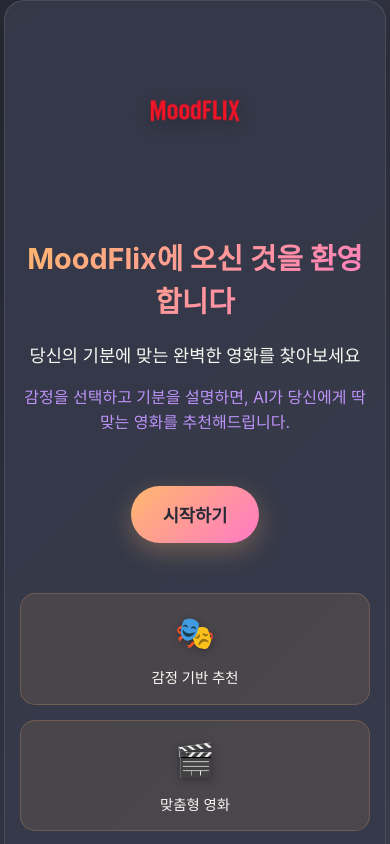
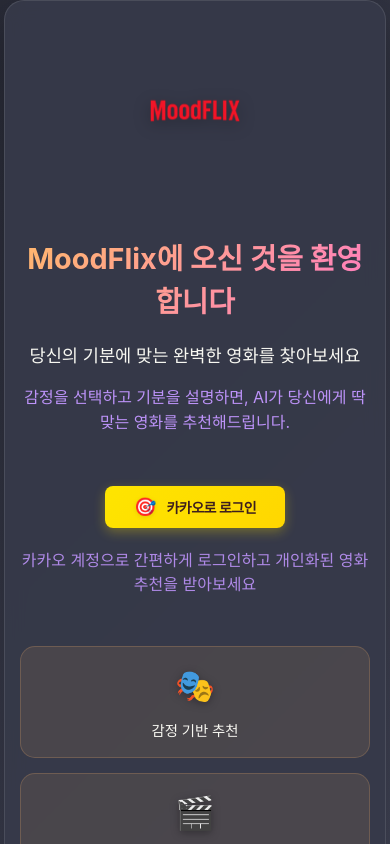
Before and after one commit to kdh0825kr/MoodFlix-FrontEnd, a React (Create React App) app: page /home in a window 390 px wide. Shown: the top 844 px of the page. Built offline with nearby package versions, Linux system fonts and the light colour scheme.

Commit message:
feat: 카카오 OAuth 로그인 기능 구현
- KakaoLogin 컴포넌트 생성
- HomeScreen에 카카오 로그인 통합
- 로그인 상태에 따른 조건부 렌더링
- 카카오 SDK 연동
- 반응형 디자인 적용

Closes #1

```diff
--- a/public/index.html
+++ b/public/index.html
@@ -28,11 +28,15 @@
       work correctly both with client-side routing and a non-root public URL.
       Learn how to configure a non-root public URL by running `npm run build`.
     -->
-    <title>React App</title>
+    <title>MoodFlix - 당신의 기분에 맞는 영화 추천</title>
   </head>
   <body>
     <noscript>You need to enable JavaScript to run this app.</noscript>
     <div id="root"></div>
+
+    <!-- 카카오 SDK -->
+    <script src="https://developers.kakao.com/sdk/js/kakao.js"></script>
+
     <!--
       This HTML file is a template.
       If you open it directly in the browser, you will see an empty page.
--- a/src/components/HomeScreen.css
+++ b/src/components/HomeScreen.css
@@ -152,6 +152,60 @@
   font-weight: 500;
 }
 
+/* 로그인 섹션 스타일 */
+.login-section {
+  margin-bottom: 50px;
+}
+
+.login-description {
+  font-size: 1rem;
+  color: #bd93f9;
+  margin-top: 20px;
+  line-height: 1.5;
+  opacity: 0.9;
+}
+
+/* 사용자 섹션 스타일 */
+.user-section {
+  margin-bottom: 50px;
+}
+
+.user-info {
+  display: flex;
+  align-items: center;
+  justify-content: center;
+  gap: 20px;
+  margin-bottom: 30px;
+  padding: 20px;
+  background: rgba(255, 184, 108, 0.1);
+  border-radius: 15px;
+  border: 1px solid rgba(255, 184, 108, 0.2);
+}
+
+.user-welcome {
+  font-size: 1.2rem;
+  color: #f8f8f2;
+  font-weight: 600;
+}
+
+.logout-button {
+  background: rgba(255, 107, 107, 0.2);
+  color: #ff6b6b;
+  border: 1px solid rgba(255, 107, 107, 0.3);
+  padding: 8px 16px;
+  border-radius: 20px;
+  cursor: pointer;
+  font-size: 0.9rem;
+  font-weight: 500;
+  transition: all 0.3s ease;
+}
+
+.logout-button:hover {
+  background: rgba(255, 107, 107, 0.3);
+  border-color: rgba(255, 107, 107, 0.5);
+  transform: translateY(-1px);
+}
+
 /* 반응형 디자인 */
 @media (max-width: 768px) {
   .home-content {
--- a/src/components/HomeScreen.js
+++ b/src/components/HomeScreen.js
@@ -1,8 +1,27 @@
-import React from 'react';
+import React, { useState } from 'react';
 import PropTypes from 'prop-types';
+import KakaoLogin from './KakaoLogin';
 import './HomeScreen.css';
 
 const HomeScreen = ({ onStart }) => {
+  const [isLoggedIn, setIsLoggedIn] = useState(false);
+  const [userInfo, setUserInfo] = useState(null);
+
+  const handleLoginSuccess = (data) => {
+    setIsLoggedIn(true);
+    setUserInfo(data);
+    console.log('로그인 성공:', data);
+  };
+
+  const handleLogout = () => {
+    setIsLoggedIn(false);
+    setUserInfo(null);
+    // 카카오 액세스 토큰 제거
+    if (window.Kakao && window.Kakao.Auth.getAccessToken()) {
+      window.Kakao.Auth.logout();
+    }
+  };
+
   return (
     <div className="home-screen">
       <div className="home-content">
@@ -24,6 +43,22 @@
           </p>
         </div>
 
+        {/* 로그인 상태에 따른 조건부 렌더링 */}
+        {!isLoggedIn ? (
+          <div className="login-section">
+            <KakaoLogin onLoginSuccess={handleLoginSuccess} />
+            <p className="login-description">
+              카카오 계정으로 간편하게 로그인하고 개인화된 영화 추천을 받아보세요
+            </p>
+          </div>
+        ) : (
+          <div className="user-section">
+            <div className="user-info">
+              <span className="user-welcome">안녕하세요, {userInfo?.name || '사용자'}님!</span>
+              <button className="logout-button" onClick={handleLogout}>
+                로그아웃
+              </button>
+            </div>
             <div className="action-section">
               <button
                 className="start-button"
@@ -33,6 +68,8 @@
                 시작하기
               </button>
             </div>
+          </div>
+        )}
 
         <div className="features-section">
           <div className="feature-item">
--- /dev/null
+++ b/src/components/KakaoLogin.css
@@ -0,0 +1,62 @@
+.kakao-login-container {
+  display: flex;
+  justify-content: center;
+  margin: 20px 0;
+}
+
+.kakao-login-button {
+  display: flex;
+  align-items: center;
+  justify-content: center;
+  gap: 10px;
+  padding: 12px 24px;
+  background: linear-gradient(135deg, #FEE500 0%, #FFD700 100%);
+  border: none;
+  border-radius: 8px;
+  box-shadow: 0 4px 12px rgba(254, 229, 0, 0.3);
+  cursor: pointer;
+  transition: all 0.3s ease;
+  font-size: 16px;
+  font-weight: 600;
+  color: #3C1E1E;
+  min-width: 200px;
+}
+
+.kakao-login-button:hover {
+  transform: translateY(-2px);
+  box-shadow: 0 6px 16px rgba(254, 229, 0, 0.4);
+  background: linear-gradient(135deg, #FFD700 0%, #FEE500 100%);
+}
+
+.kakao-login-button:active {
+  transform: translateY(0);
+  box-shadow: 0 2px 8px rgba(254, 229, 0, 0.3);
+}
+
+.kakao-login-button:focus {
+  outline: none;
+  box-shadow: 0 0 0 3px rgba(254, 229, 0, 0.5);
+}
+
+.kakao-icon {
+  font-size: 20px;
+  filter: drop-shadow(0 1px 2px rgba(0, 0, 0, 0.1));
+}
+
+.kakao-text {
+  font-family: 'Pretendard', -apple-system, BlinkMacSystemFont, 'Segoe UI', sans-serif;
+  letter-spacing: -0.5px;
+}
+
+/* 반응형 디자인 */
+@media (max-width: 480px) {
+  .kakao-login-button {
+    padding: 10px 20px;
+    font-size: 14px;
+    min-width: 180px;
+  }
+
+  .kakao-icon {
+    font-size: 18px;
+  }
+}
--- /dev/null
+++ b/src/components/KakaoLogin.js
@@ -0,0 +1,78 @@
+import React, { useEffect } from 'react';
+import './KakaoLogin.css';
+
+const KakaoLogin = ({ onLoginSuccess }) => {
+  useEffect(() => {
+    // 카카오 SDK 초기화
+    if (window.Kakao) {
+      if (!window.Kakao.isInitialized()) {
+        window.Kakao.init('affe6164314ed67808f7ac9704c7e236');
+      }
+    }
+  }, []);
+
+  const handleKakaoLogin = () => {
+    if (window.Kakao) {
+      window.Kakao.Auth.login({
+        success: function(authObj) {
+          console.log('카카오 로그인 성공:', authObj);
+
+          // 카카오 사용자 정보 가져오기
+          getKakaoUserInfo(authObj.access_token);
+        },
+        fail: function(err) {
+          console.error('카카오 로그인 실패:', err);
+          alert('카카오 로그인에 실패했습니다.');
+        }
+      });
+    } else {
+      alert('카카오 SDK를 불러올 수 없습니다.');
+    }
+  };
+
+  const getKakaoUserInfo = (accessToken) => {
+    if (window.Kakao) {
+      window.Kakao.Auth.setAccessToken(accessToken);
+
+      window.Kakao.API.request({
+        url: '/v2/user/me',
+        success: function(response) {
+          console.log('카카오 사용자 정보:', response);
+
+          // 사용자 정보를 가공하여 부모 컴포넌트에 전달
+          const userInfo = {
+            userId: response.id,
+            name: response.properties.nickname,
+            email: response.kakao_account.email,
+            profileImage: response.properties.profile_image,
+            provider: 'kakao',
+            accessToken: accessToken
+          };
+
+          if (onLoginSuccess) {
+            onLoginSuccess(userInfo);
+          }
+        },
+        fail: function(error) {
+          console.error('카카오 사용자 정보 조회 실패:', error);
+          alert('사용자 정보를 가져올 수 없습니다.');
+        }
+      });
+    }
+  };
+
+  return (
+    <div className="kakao-login-container">
+      <button
+        className="kakao-login-button"
+        onClick={handleKakaoLogin}
+        aria-label="카카오로 로그인"
+      >
+        <span className="kakao-icon">🎯</span>
+        <span className="kakao-text">카카오로 로그인</span>
+      </button>
+    </div>
+  );
+};
+
+export default KakaoLogin;
```
Lines whose indentation alone changed are shown as unchanged.
